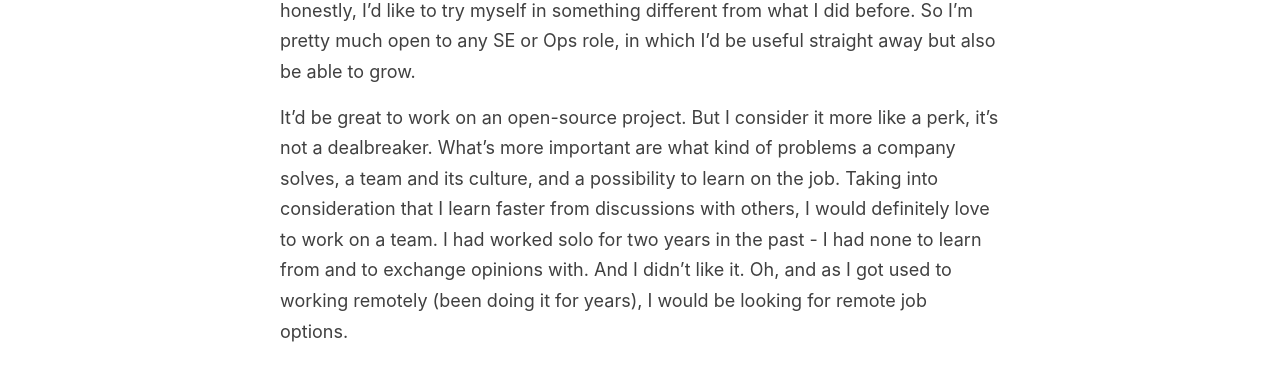
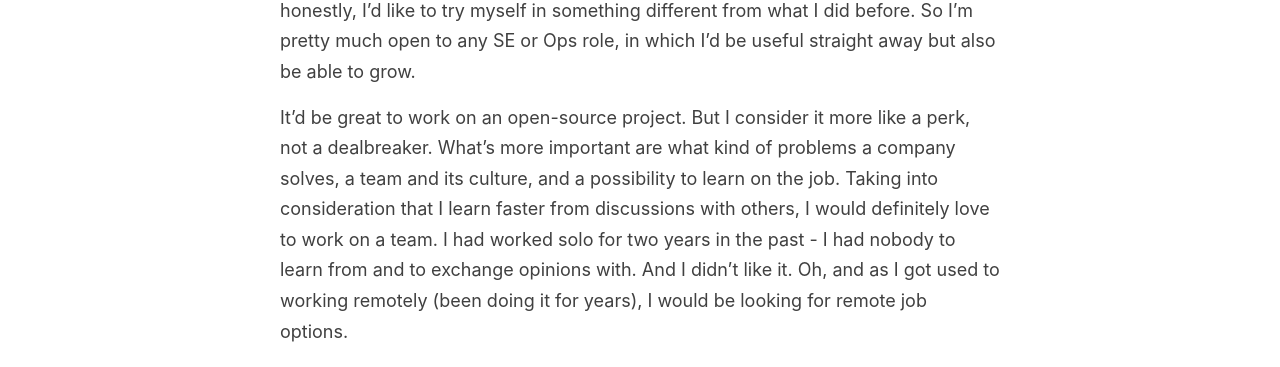
Before and after one commit to undef1nd/undef1nd.github.io, a Jekyll site: the page built from _posts/2020-08-04-career.md, in a window 1280 px wide. Shown: the part 690-1057 px from the top of the page. Built offline with Jekyll 4.4.1, drawn with Linux system fonts in a browser that asks for light colours.

Commit message:
Fix typos in career posts

```diff
--- a/_posts/2020-08-04-career.md
+++ b/_posts/2020-08-04-career.md
@@ -10,6 +10,6 @@ I used to be a Data&Analytics developer and happily worked in this role for some
 
 Of course, the most natural choice is to apply for positions that are relevant to my prior experience: I imagine I will have better chances to land a job quickly. But honestly, I'd like to try myself in something different from what I did before. So I'm pretty much open to any SE or Ops role, in which I'd be useful straight away but also be able to grow.
 
-It'd be great to work on an open-source project. But I consider it more like a perk, it's not a dealbreaker. What's more important are what kind of problems a company solves, a team and its culture, and a possibility to learn on the job. Taking into consideration that I learn faster from discussions with others, I would definitely love to work on a team. I had worked solo for two years in the past - I had none to learn from and to exchange opinions with. And I didn't like it. Oh, and as I got used to working remotely (been doing it for years), I would be looking for remote job options.
+It'd be great to work on an open-source project. But I consider it more like a perk, not a dealbreaker. What's more important are what kind of problems a company solves, a team and its culture, and a possibility to learn on the job. Taking into consideration that I learn faster from discussions with others, I would definitely love to work on a team. I had worked solo for two years in the past - I had nobody to learn from and to exchange opinions with. And I didn't like it. Oh, and as I got used to working remotely (been doing it for years), I would be looking for remote job options.
 
 Anyway, these are the thoughts I have right now about my future career. I know they are rather eclectic and don't look like a rock-solid plan. But I like to keep all opportunities open :)
```
